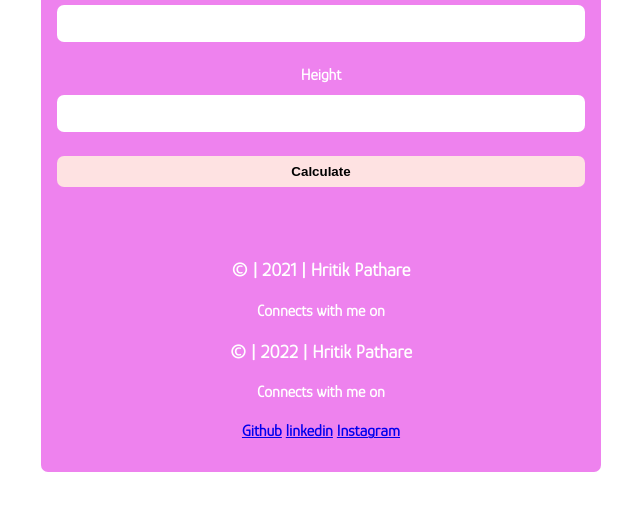
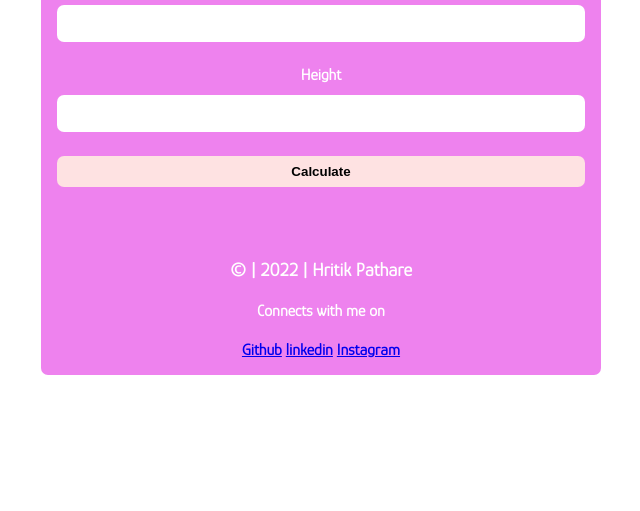
Before and after one commit to Thehritikpathare/Traingle-Game, a plain HTML site: page area.html in a window 1280 px wide. Shown: the part 267-778 px from the top of the page, without its empty margins (319-959 px from the left). Drawn offline with Linux system fonts and the light colour scheme.

Commit message:
Update area.html

```diff
--- a/area.html
+++ b/area.html
@@ -27,9 +27,7 @@
         <h3 id="output"></h3>
 
             <footer>
-            <div class="foot">
-            <h3>© | 2021 | Hritik Pathare</h3>
-            <h4>Connects with me on</h4>
+
 
                  <div class="foot">
                 <h3>© | 2022 | Hritik Pathare</h3>
```
